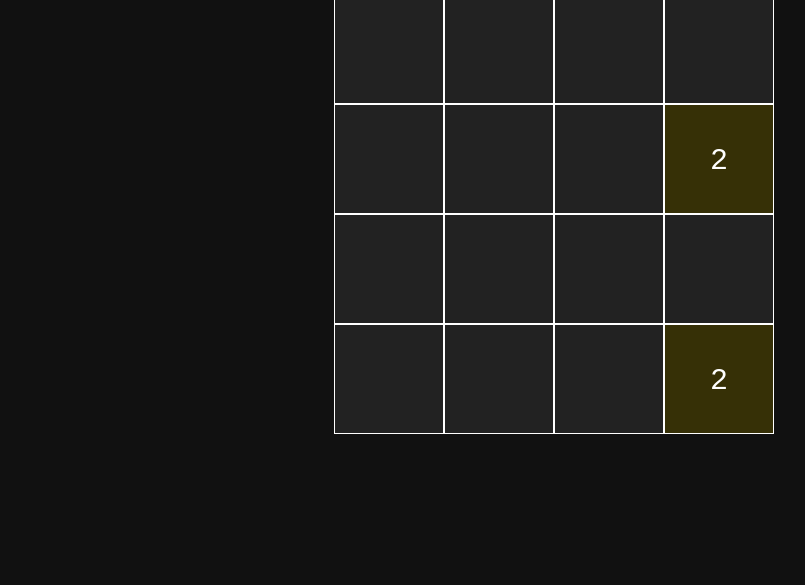
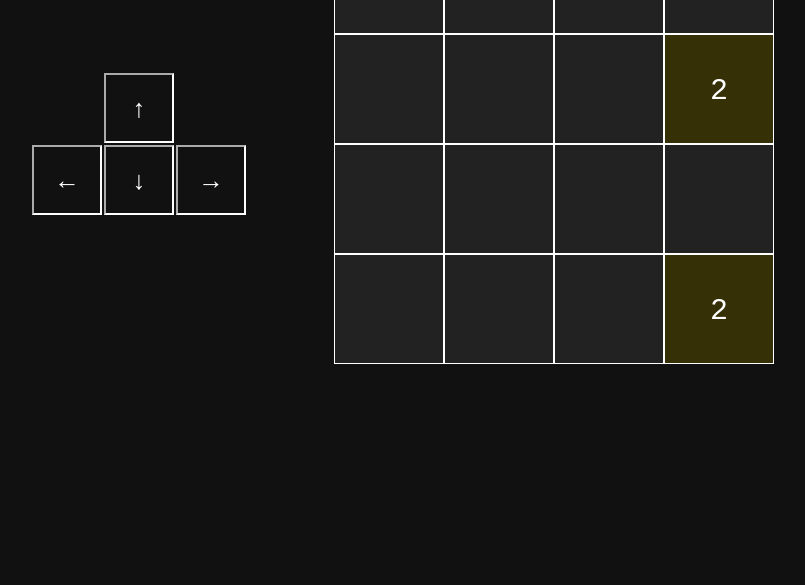
Before and after one commit to ZCAlex77/2048-game, a website built with webpack: page src/index.html in a window 1280 px wide. Shown: the part 215-800 px from the top of the page, without its empty margins (86-891 px from the left). Built offline with nearby package versions, Linux system fonts and the light colour scheme.

Commit message:
Add visual for the pressed key

```diff
--- a/src/index.html
+++ b/src/index.html
@@ -10,7 +10,20 @@
 
 <body>
   <h1>2048<sub>by Alexandru Zmău</sub></h1>
-  <canvas></canvas>
+  <div id="inputVisual">
+    <div>
+      <div></div>
+      <div class="keyDisplay">&uarr;</div>
+      <div></div>
+      <div class="keyDisplay">&larr;</div>
+      <div class="keyDisplay">&darr;</div>
+      <div class="keyDisplay">&rarr;</div>
+    </div>
+  </div>
+  <div>
+    <canvas></canvas>
+  </div>
+  <div id="log"></div>
 </body>
 
 </html>
--- a/src/modules/Gui.js
+++ b/src/modules/Gui.js
@@ -1,11 +1,16 @@
 const Gui = (() => {
   const canvas = document.querySelector('canvas'),
+    inputVisual = document.querySelector('#inputVisual'),
+    logDisplay = document.querySelector('#log'),
+    keyDisplays = document.querySelectorAll('.keyDisplay'),
     ctx = canvas.getContext('2d');
 
   let unit = Math.floor(
     (window.innerWidth < 400 ? window.innerWidth - 20 : 400) / 4 + 10
   );
   canvas.width = canvas.height = unit * 4;
+
+  inputVisual.style.height = logDisplay.style.height = `${unit * 4}px`;
 
   const cellColorMap = {
     2: '#363006',
@@ -19,6 +24,12 @@ const Gui = (() => {
     512: '#DB972A',
     1024: '#F5AA2F',
     2048: '#F5420E',
+  };
+
+  const highlightKey = (index) => {
+    keyDisplays.forEach((k) => k.classList.remove('active'));
+    keyDisplays[index].classList.add('active');
+    setTimeout(() => keyDisplays[index].classList.remove('active'), 200);
   };
 
   const renderBoard = () => {
@@ -60,7 +71,7 @@ const Gui = (() => {
 
   renderBoard();
 
-  return { unit, renderCell, clearBoard };
+  return { unit, renderCell, clearBoard, highlightKey };
 })();
 
 export default Gui;
--- a/src/modules/UserInput.js
+++ b/src/modules/UserInput.js
@@ -1,19 +1,24 @@
 import game from '../index';
+import Gui from './Gui';
 
 const UserInput = (() => {
   document.addEventListener('keydown', (ev) => {
     switch (ev.key) {
       case 'ArrowUp':
         game.merge('vertical');
+        Gui.highlightKey(0);
         break;
       case 'ArrowDown':
         game.merge('vertical', -1);
+        Gui.highlightKey(2);
         break;
       case 'ArrowLeft':
         game.merge('horizontal');
+        Gui.highlightKey(1);
         break;
       case 'ArrowRight':
         game.merge('horizontal', -1);
+        Gui.highlightKey(3);
         break;
       default:
         return;
--- a/src/styles/index.scss
+++ b/src/styles/index.scss
@@ -12,16 +12,61 @@ body {
   width: 100vw;
   height: 100vh;
   background: #111;
-  display: flex;
-  align-items: center;
-  justify-content: center;
-  flex-direction: column;
-  gap: 10px;
+  display: grid;
+  grid-template-rows: 30px auto 1fr 30px;
+  grid-template-columns: 30px 1fr 1fr 1fr 30px;
+  gap: 20px;
+
+  > div {
+    grid-row: 3 / span 1;
+  }
+
+  $divs: 1, 2, 3;
+  @each $div in $divs {
+    > div:nth-of-type(#{$div}) {
+      grid-column: calc(#{$div} + 1);
+    }
+  }
+}
+
+#inputVisual {
+  display: grid;
+  place-items: center;
+
+  > div {
+    width: 214px;
+    height: 142px;
+    display: grid;
+    grid-template-columns: 1fr 1fr 1fr;
+    gap: 2px;
+
+    > div:not(:first-of-type, :nth-of-type(3)) {
+      color: #111;
+      border: 2px inset #fff;
+      color: #fff;
+      font-size: 1.6rem;
+      place-self: center;
+      width: 70px;
+      height: 70px;
+      display: flex;
+      align-items: center;
+      justify-content: center;
+      transition: background 0.2s, color 0.2s;
+
+      &.active {
+        background: #fff;
+        color: #111;
+      }
+    }
+  }
 }
 
 h1 {
   font-size: 2.4rem;
   color: #fff;
+  text-align: center;
+  margin-bottom: 20px;
+  grid-area: 2 / 3 / span 1 / span 1;
 
   sub {
     font-size: 40%;
```
